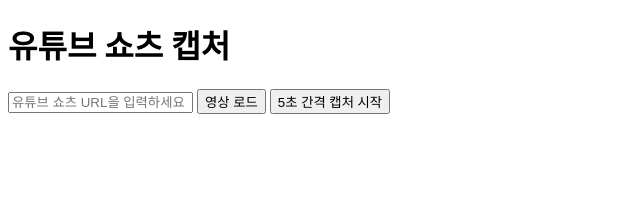
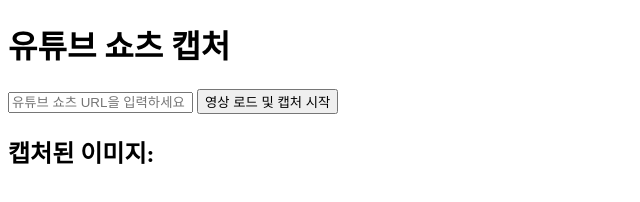
Before and after one commit to seanjonteck/youtube-image, a website: page public/index.html in a window 1280 px wide. Shown: the whole page, without its empty margins (0-640 px from the left). Drawn offline with Linux system fonts and the light colour scheme.

Commit message:
Update index.html

```diff
--- a/public/index.html
+++ b/public/index.html
@@ -7,10 +7,13 @@
 </head>
 <body>
   <h1>유튜브 쇼츠 캡처</h1>
+
   <input type="text" id="urlInput" placeholder="유튜브 쇼츠 URL을 입력하세요">
-  <button id="loadVideoBtn">영상 로드</button>
-  <button id="captureBtn">5초 간격 캡처 시작</button>
+  <button id="loadAndCaptureBtn">영상 로드 및 캡처 시작</button>
+
+  <h2>캡처된 이미지:</h2>
   <div id="capturedImages"></div>
+
   <script src="/script.js"></script>
 </body>
 </html>
```
